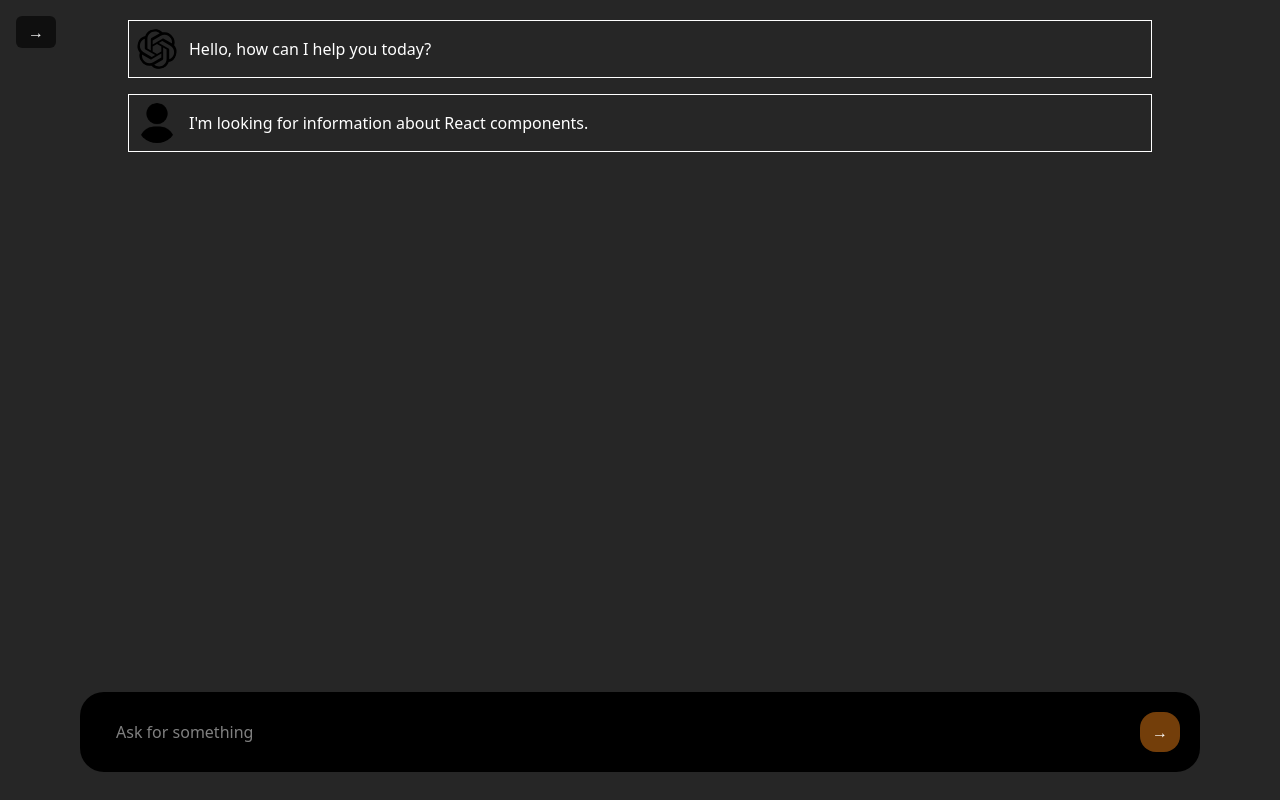
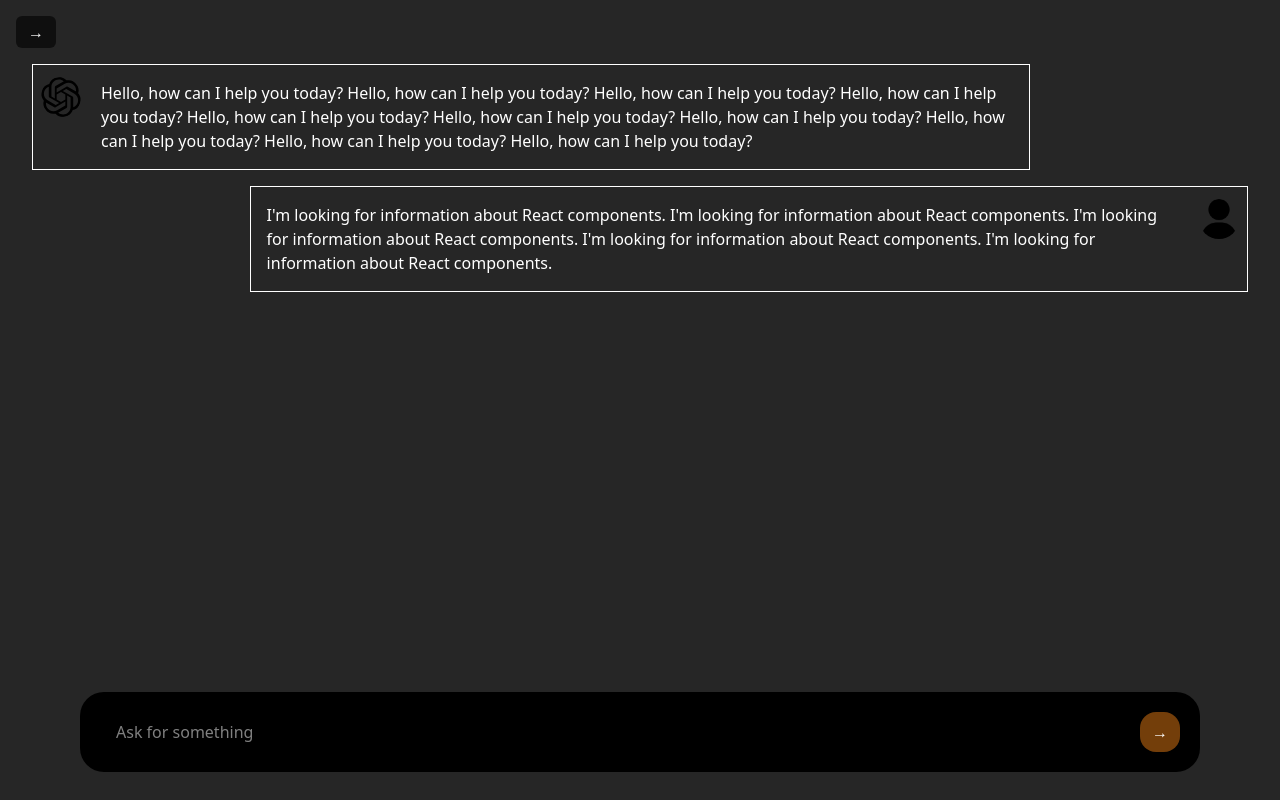
Before and after one commit to JanNguy/alpaga, a React (Vite) app: page /chat_bot in a window 1280 px wide. Built offline with nearby package versions, Linux system fonts and the light colour scheme.

Commit message:
fix: home, add: ollama call

```diff
--- a/package.json
+++ b/package.json
@@ -16,6 +16,7 @@
     "dotenv": "^17.2.2",
     "framer-motion": "^12.23.22",
     "motion": "^12.23.15",
+    "ollama": "^0.6.0",
     "react": "19.1.1",
     "react-dom": "19.1.1",
     "react-router-dom": "7.9.1",
--- a/src/ChatBotSection.tsx
+++ b/src/ChatBotSection.tsx
@@ -2,19 +2,19 @@ import "./App.css"
 import type { UserText } from "./interfaces";
 import { motion } from "motion/react";
 import { useState } from "react";
-
+import { send_payload } from "./send_payload";
 
 export function ChatBotSection() {
     const [open, setOpen] = useState(false);
 
     const conversation: UserText[] = [
-        { pathPP: "/assets/ChatGPT-Logo.svg", message: "Hello, how can I help you today?", type: "ask" },
-        { pathPP: "/assets/user.png", message: "I'm looking for information about React components.", type: "response"}
+        { pathPP: "/assets/ChatGPT-Logo.svg", message: "Hello, how can I help you today? Hello, how can I help you today? Hello, how can I help you today? Hello, how can I help you today? Hello, how can I help you today? Hello, how can I help you today? Hello, how can I help you today? Hello, how can I help you today? Hello, how can I help you today? Hello, how can I help you today?", type: "ask" },
+        { pathPP: "/assets/user.png", message: "I'm looking for information about React components. I'm looking for information about React components. I'm looking for information about React components. I'm looking for information about React components. I'm looking for information about React components.", type: "response" }
     ];
 
     return (
         <>
-        <div className="flex flex-row h-screen overflow-hidden">
+        <div className="flex h-screen overflow-hidden">
             <motion.nav
             className="h-full bg-neutral-900 order-first overflow-hidden"
             animate={{ width: open ? "20%" : 0 }}
@@ -24,35 +24,54 @@ export function ChatBotSection() {
             <button className="p-4 text-white" onClick={() => setOpen(false)}>←</button>
             </motion.nav>
 
-            <div className="flex-1 h-full bg-neutral-800 flex flex-col relative pt-5">
+            <div className="flex-1 h-full bg-neutral-800 flex flex-col relative min-h-0">
             <button
-                    className={`absolute top-4 left-4 z-10 rounded-md bg-black/60 text-white px-3 py-1 ${open ? 'invisible' : ''}`}
+                className={`absolute top-4 left-4 z-10 rounded-md bg-black/60 text-white px-3 py-1 ${open ? "invisible" : ""}`}
                 onClick={() => setOpen((v) => !v)}
             >
                 {open ? "←" : "→"}
             </button>
-                <div className="mb-6 space-y-4 items-start flex flex-col flex-nowrap w-[100%]">
+
+            <div className="flex-1 overflow-y-auto pt-16 px-4 space-y-4">
                 {conversation.map((u, index) => (
-                        <div key={index} className="flex items-center gap-3 w-[80%] h-auto border-1 border-solid border-white mx-auto p-2">
-                            <img src={u.pathPP} alt="profile" className="w-10 h-10 rounded-full object-cover" />
-                            <p className="text-white">{u.message}</p>
+                <div key={index} className={`w-full flex ${u.type === "response" ? "justify-end" : "justify-start"}`}>
+                    <div
+                    className={`flex items-start gap-3 w-[80%] h-auto border border-solid border-white mx-4 p-2 ${u.type === "response" ? "flex-row-reverse" : ""}`}
+                    >
+                    <img src={u.pathPP} alt="profile" className="w-10 h-10 rounded-full object-cover mt-1" />
+                    <p className="text-white p-2 break-words">{u.message}</p>
+                    </div>
                 </div>
                 ))}
             </div>
-                <div className="flex flex-col mt-auto rounded-3xl bg-black mb-7 m-20 text-white p-5 pl-9">
-                    <div className="flex items-center gap-3">
+
+            <div className="flex flex-col mt-auto rounded-3xl bg-black mb-7 m-20 text-white p-5 pl-9 shrink-0">
+                <form
+                    onSubmit={(e) => {
+                        e.preventDefault();
+                        send_payload(conversation, e);
+                        (e.currentTarget.elements.namedItem('input') as HTMLInputElement).value = '';
+                    }}
+                    className="flex items-center gap-3 w-full"
+                >
                     <input
                         type="text"
-                            name="inputZone"
+                        name="input"
                         id="input"
                         className="bg-black text-white outline-none flex-1"
                         placeholder="Ask for something"
+                        autoComplete="off"
                     />
-                        <div className="rounded-2xl bg-yellow-900 w-10 h-10 ml-auto flex items-center justify-center">
-                            <p>→</p>
+                    <button
+                        type="submit"
+                        className="rounded-2xl bg-yellow-900 w-10 h-10 ml-auto flex items-center justify-center"
+                        aria-label="Envoyer"
+                    >
+                        →
+                    </button>
+                </form>
             </div>
-                     </div>
-                </div>
+
             </div>
         </div>
         </>
--- /dev/null
+++ b/src/ask_ollama.ts
@@ -0,0 +1,15 @@
+import ollama from 'ollama'
+import type{ UserText } from './interfaces'
+
+export async function ask_ollama(payload_map: UserText[], idx_ask: number)
+{
+    const response = await ollama.chat({
+        model: 'llama3.1:8b',
+        messages: [{ role: 'user', content: `${payload_map[idx_ask].message}` }],
+    })
+    payload_map.push({
+        pathPP: "/assets/ChatGPT-Logo.svg",
+        message: `${response.message.content}`,
+        type: "response"
+    });
+}
--- /dev/null
+++ b/src/send_payload.ts
@@ -0,0 +1,32 @@
+import type { UserText } from "./interfaces";
+import { ask_ollama } from "./ask_ollama";
+
+export async function send_payload(payload_map: UserText[], e: React.FormEvent<HTMLFormElement>) {
+    e.preventDefault();
+    const form = e.currentTarget;
+    const input = form.querySelector('input') as HTMLInputElement | null;
+    const message = input?.value ?? '';
+
+    const packet: UserText = {
+        pathPP: "/assets/user.png",
+        message,
+        type: "ask",
+    };
+
+    console.log("submit_packet", packet);
+
+    payload_map.push(packet);
+
+    for (let i = payload_map.length - 1; i >= 0; i--) {
+        if (payload_map[i].type === "ask") {
+        console.log("last_usertext", payload_map[i]);
+        break;
+        }
+    }
+
+    if (input) input.value = '';
+    const index = payload_map.length - 1;
+
+    const response = await ask_ollama(payload_map, index);
+    console.log("response_packet", response ?? payload_map[payload_map.length - 1]);
+}
--- a/vite.config.ts
+++ b/vite.config.ts
@@ -7,4 +7,13 @@ export default defineConfig({
   plugins: [react(),
     tailwindcss(),
   ],
+  server: {
+    proxy: {
+      '/ollama': {
+        target: 'http://127.0.0.1:11434',
+        changeOrigin: true,
+        rewrite: (path) => path.replace(/^\/ollama/, ''),
+      },
+    },
+  },
 })
```
Also changed, not shown: 1 other file (tests, documents, lock files or other folders). Lines whose indentation alone changed are shown as unchanged.
